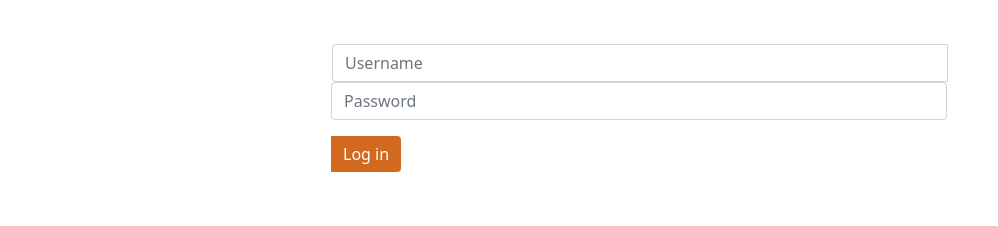
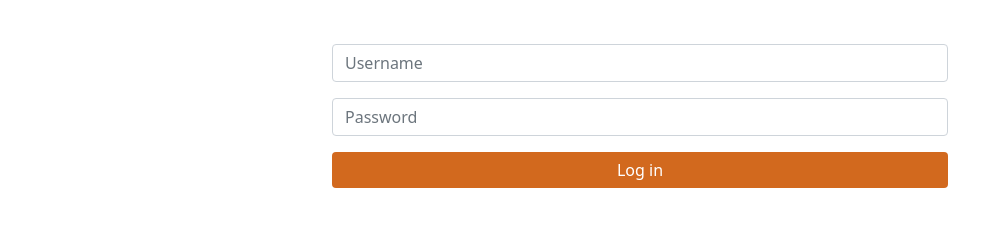
Before and after one commit to jayjasmine/single-page-app, a plain HTML site: page index.html in a window 1280 px wide. Shown: the part 114-340 px from the top of the page, without its empty margins (0-998 px from the left). Drawn offline with nearby package versions, Linux system fonts and the light colour scheme.

Commit message:
fixed validation errors2

```diff
--- a/index.html
+++ b/index.html
@@ -42,8 +42,9 @@
         <h2 class="d-flex justify-content-center mt-3">Log in</h2>
         <div class="container-sm d-flex flex-column position-relative w-50 mt-5">
             <div class="input-group mb-3">
-                <input type="text" class="form-control" placeholder="Username" aria-label="Username" </div> <div
-                    class="input-group mb-3">
+                <input type="text" class="form-control" placeholder="Username" aria-label="Username">
+            </div>
+            <div class="input-group mb-3">
                 <input type="password" class="form-control" placeholder="Password" aria-label="Username">
             </div>
             <button class="btn btn-primary">Log in</button>
```
